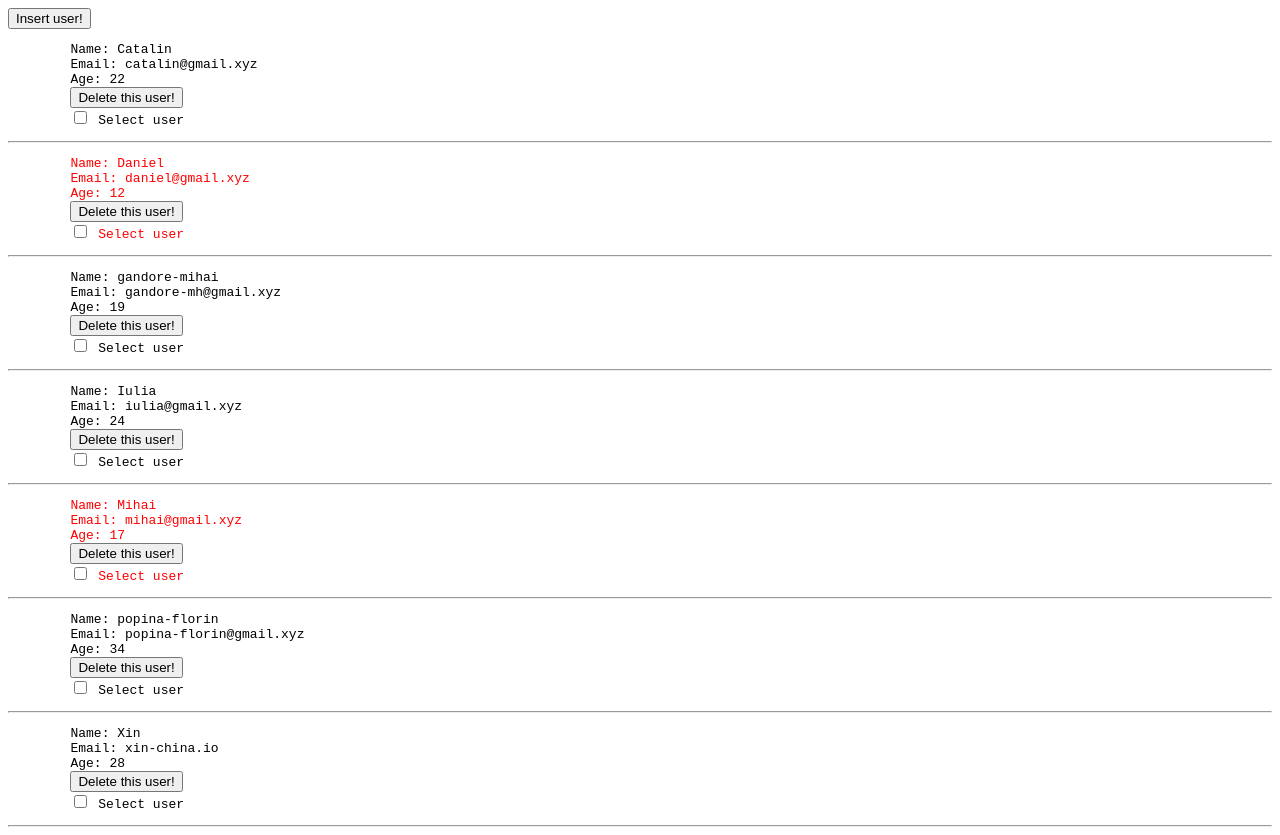
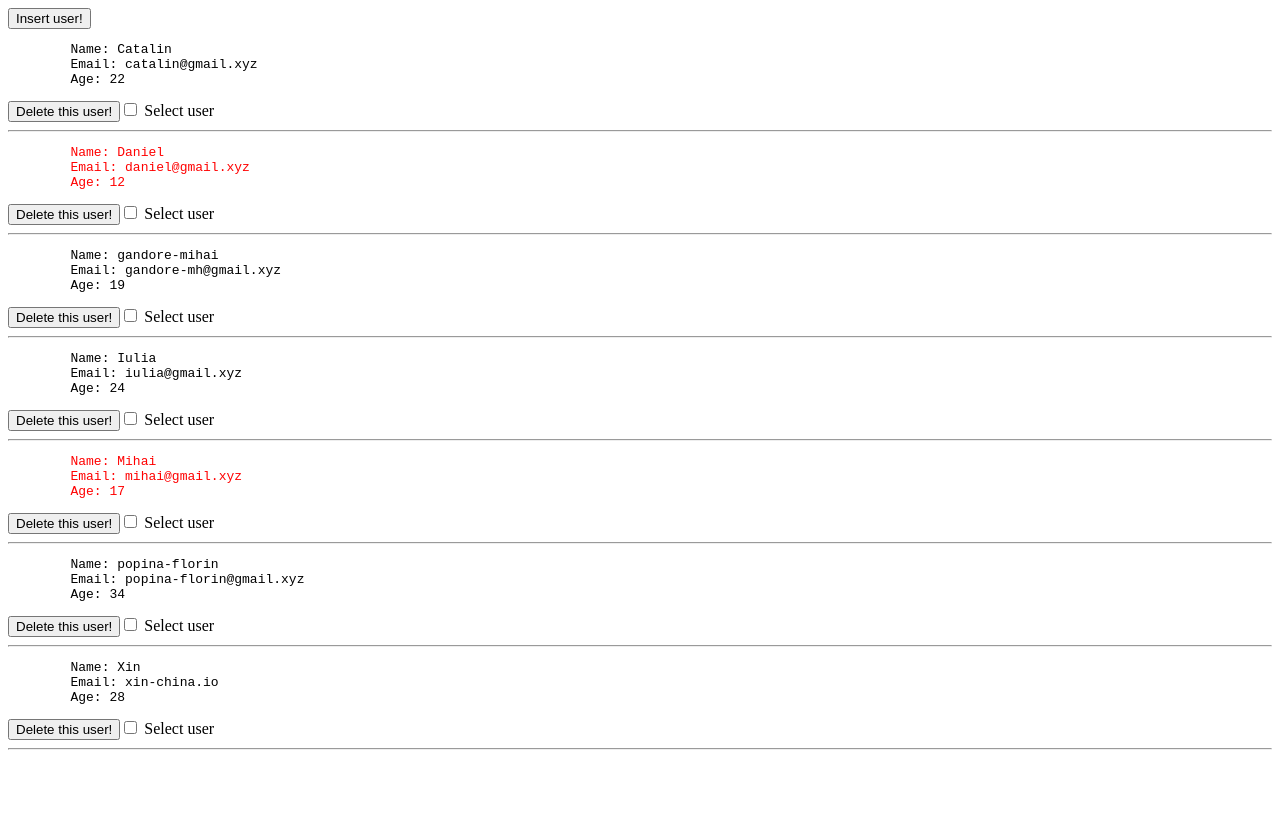
Before and after one commit to Catalin12/introduction-to-angular, an Angular app in the folder component-interaction/: page / in a window 1280 px wide. After the commit the page ends 800 px from the top, so only its background shows below. Built offline with nearby package versions, Linux system fonts and the light colour scheme.

Commit message:
code alignment

```diff
--- a/component-interaction/src/app/age-user-pipe.ts
+++ b/component-interaction/src/app/age-user-pipe.ts
@@ -2,8 +2,8 @@ import { Pipe, PipeTransform } from "@angular/core";
 
 @Pipe({ name: "ageUsers" })
 export class AgeUserPipe implements PipeTransform {
+
 	public transform(date: any, ...args: any[]): number {
-		console.log(`age users was loaded ${date}`);
 		return new Date().getFullYear() - date.getFullYear();
 	}
 }
--- a/component-interaction/src/app/sort-users.pipe.ts
+++ b/component-interaction/src/app/sort-users.pipe.ts
@@ -7,7 +7,6 @@ import { UserModel } from './user.model';
 export class SortUserPipe implements PipeTransform {
 
 	public transform(value: UserModel[], orderType: OrderTypeEnum) {
-
 		if (orderType === OrderTypeEnum.DSC) {
 			return value.sort((user: UserModel, nextUser: UserModel) => nextUser.name.toLowerCase() < user.name.toLowerCase() ? -1 : nextUser.name.toLowerCase() > user.name.toLowerCase() ? 1 : 0);
 		}
--- a/component-interaction/src/app/user-details/user-details.component.html
+++ b/component-interaction/src/app/user-details/user-details.component.html
@@ -2,7 +2,7 @@
 	Name: {{user?.name}}
 	Email: {{user?.email}}
 	Age: {{user?.dateOfBirth | ageUsers}}
-	<button (click)="handleDeleteClick()">Delete this user!</button>
-	<input type="checkbox" (click)="handleCheckboxChangeStatus()"><label> Select user</label>
 </pre>
+<button (click)="handleDeleteClick()">Delete this user!</button>
+<input type="checkbox" (click)="handleCheckboxChangeStatus()"><label> Select user</label>
 <hr>
--- a/component-interaction/src/app/user-list/user-list.component.html
+++ b/component-interaction/src/app/user-list/user-list.component.html
@@ -1,5 +1,4 @@
 <button class="succes" (click)="handleAddUserClick()">Insert user!</button>
 <button *ngIf="selectedUserIds.length" (click)="handleDeleteSelectedUsersClick()">Delete users</button>
-
 <user-details *ngFor="let user of (users | sortUsers: TaskStatus.ASC)" [user]="user"
 	(onSelect)="handleCheckboxChangeStatus($event)" (onDelete)="handleDeleteUser($event)"></user-details>
```
